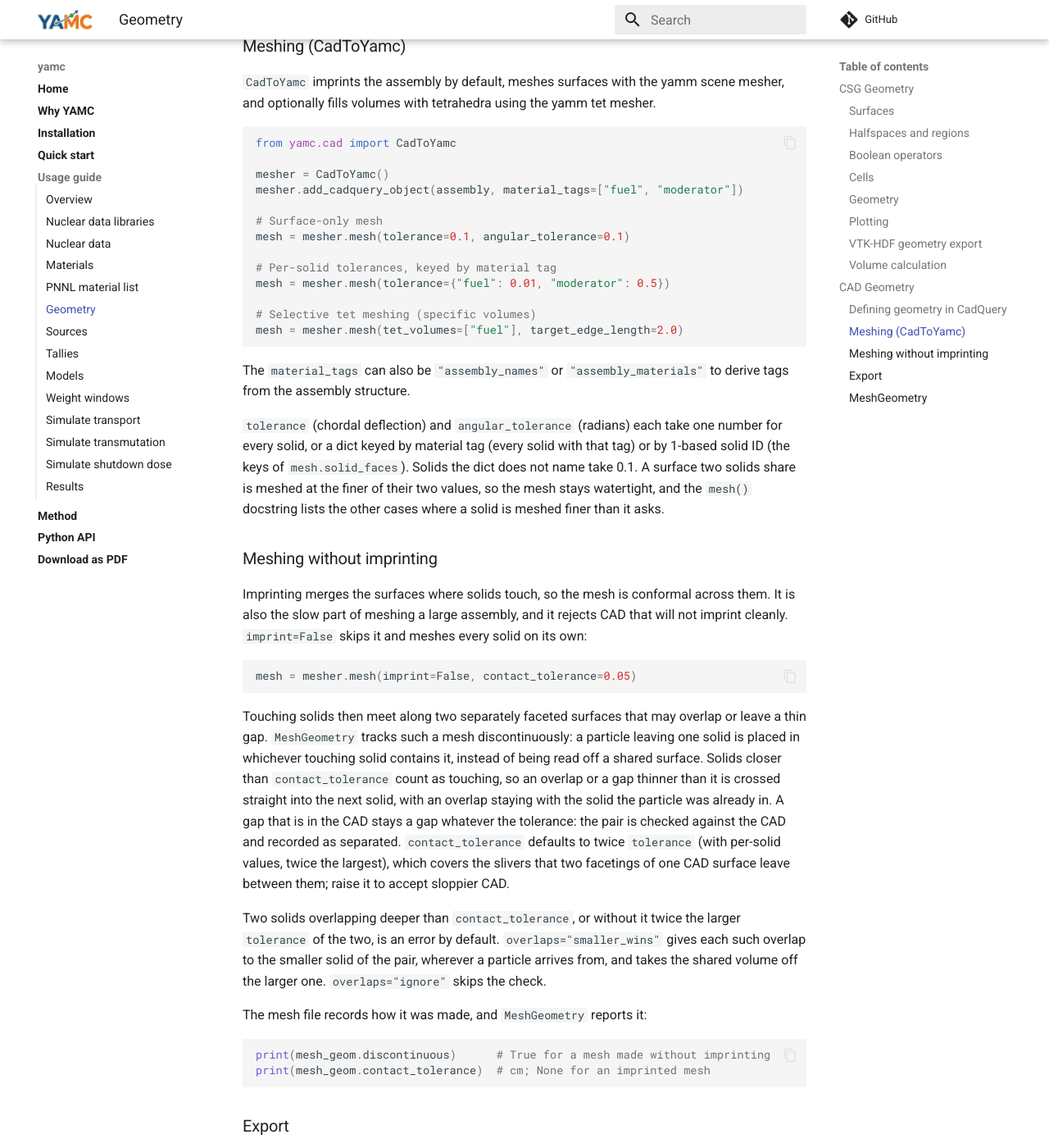
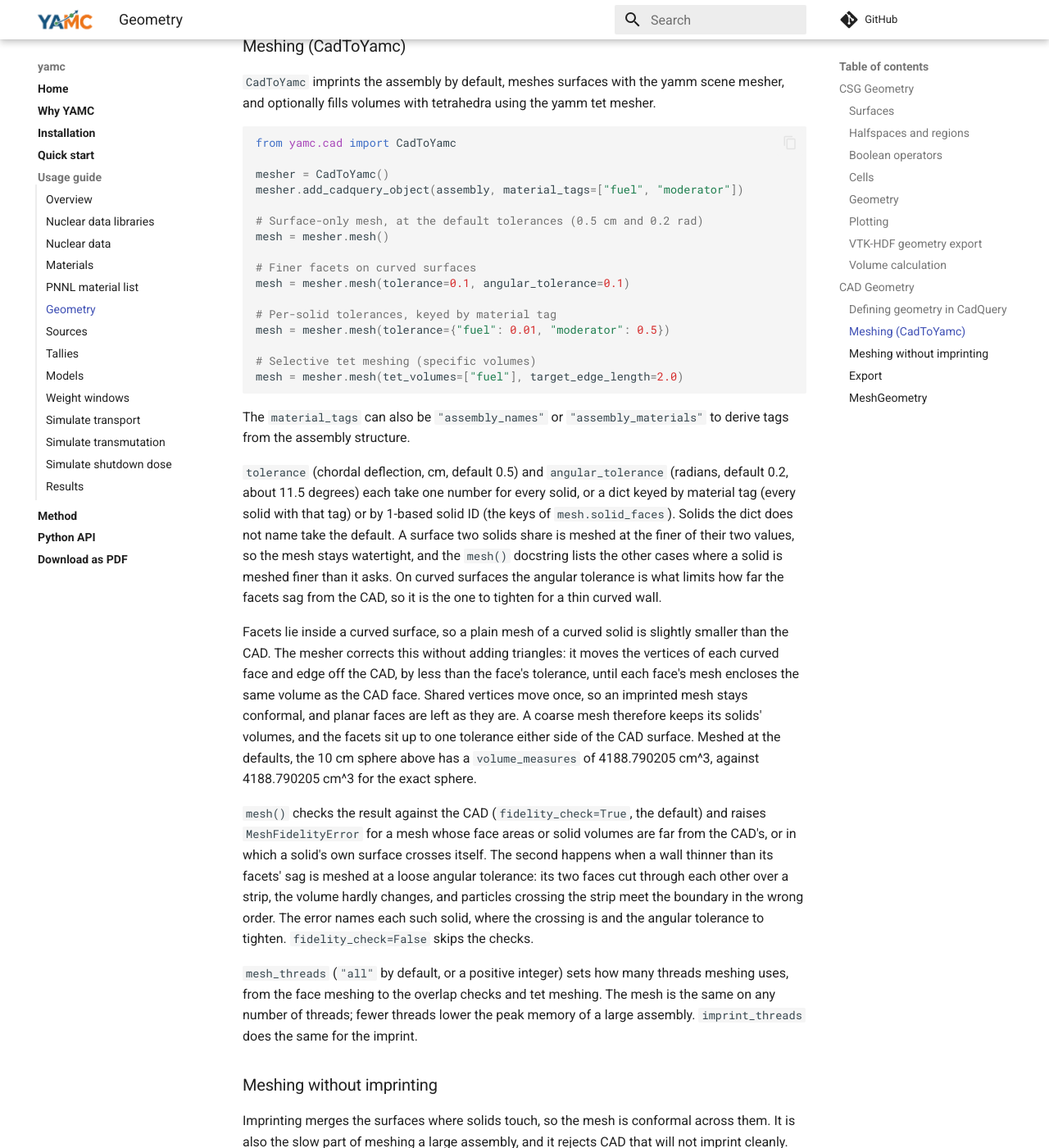
Before and after one commit to fusion-neutronics/yamc, an MkDocs documentation site: the page built from docs/geometry.md, in a window 1280 px wide and 1400 px high, scrolled down 6733 px. Shown: the whole window at 82% size. Built offline with MkDocs 1.6.1 and Material for MkDocs 9.7.7, drawn with Linux system fonts in a browser that asks for light colours; comment, search, counter and statistics services are not loaded; some of the changed text lies outside the part shown.

Commit message:
Document the CAD meshing defaults and checks and mesh lost particles
geometry.md: MeshGeometry materials keys are bare volume names (the
documented mat:<name> keys now raise ValueError, with the real message),
unkeyed volumes are void with one warning, the new 0.5 cm / 0.2 rad
default tolerances, the face-volume correction, the self-crossing
fidelity check, and mesh_threads. tallies.md: the unstructured_mesh
volume name example drops mat: too.

method.md and simulate_transport.md: a particle the mesh cannot place,
or one that leaves a volume through a crack, is lost where it happens.

Covers fusion-neutronics/core#459, #484, #485, #488, #489, #492, #494
and #497.

````diff
--- a/docs/geometry.md
+++ b/docs/geometry.md
@@ -328,7 +328,7 @@ triangles) when the mesh is loaded, and is available as
 
 <!-- doctest: skip -->
 ```python
-mesh_geom = yamc.MeshGeometry(filename="geometry.arrow", materials={"mat:fuel": fuel})
+mesh_geom = yamc.MeshGeometry(filename="geometry.arrow", materials={"fuel": fuel})
 
 for name, vol in zip(mesh_geom.volume_names, mesh_geom.volume_measures):
     print(f"{name}: {vol:.2f} cm^3")
@@ -378,7 +378,10 @@ from yamc.cad import CadToYamc
 mesher = CadToYamc()
 mesher.add_cadquery_object(assembly, material_tags=["fuel", "moderator"])
 
-# Surface-only mesh
+# Surface-only mesh, at the default tolerances (0.5 cm and 0.2 rad)
+mesh = mesher.mesh()
+
+# Finer facets on curved surfaces
 mesh = mesher.mesh(tolerance=0.1, angular_tolerance=0.1)
 
 # Per-solid tolerances, keyed by material tag
@@ -390,7 +393,13 @@ mesh = mesher.mesh(tet_volumes=["fuel"], target_edge_length=2.0)
 
 The ``material_tags`` can also be ``"assembly_names"`` or ``"assembly_materials"`` to derive tags from the assembly structure.
 
-``tolerance`` (chordal deflection) and ``angular_tolerance`` (radians) each take one number for every solid, or a dict keyed by material tag (every solid with that tag) or by 1-based solid ID (the keys of ``mesh.solid_faces``). Solids the dict does not name take 0.1. A surface two solids share is meshed at the finer of their two values, so the mesh stays watertight, and the ``mesh()`` docstring lists the other cases where a solid is meshed finer than it asks.
+``tolerance`` (chordal deflection, cm, default 0.5) and ``angular_tolerance`` (radians, default 0.2, about 11.5 degrees) each take one number for every solid, or a dict keyed by material tag (every solid with that tag) or by 1-based solid ID (the keys of ``mesh.solid_faces``). Solids the dict does not name take the default. A surface two solids share is meshed at the finer of their two values, so the mesh stays watertight, and the ``mesh()`` docstring lists the other cases where a solid is meshed finer than it asks. On curved surfaces the angular tolerance is what limits how far the facets sag from the CAD, so it is the one to tighten for a thin curved wall.
+
+Facets lie inside a curved surface, so a plain mesh of a curved solid is slightly smaller than the CAD. The mesher corrects this without adding triangles: it moves the vertices of each curved face and edge off the CAD, by less than the face's tolerance, until each face's mesh encloses the same volume as the CAD face. Shared vertices move once, so an imprinted mesh stays conformal, and planar faces are left as they are. A coarse mesh therefore keeps its solids' volumes, and the facets sit up to one tolerance either side of the CAD surface. Meshed at the defaults, the 10 cm sphere above has a ``volume_measures`` of 4188.790205 cm^3, against 4188.790205 cm^3 for the exact sphere.
+
+``mesh()`` checks the result against the CAD (``fidelity_check=True``, the default) and raises ``MeshFidelityError`` for a mesh whose face areas or solid volumes are far from the CAD's, or in which a solid's own surface crosses itself. The second happens when a wall thinner than its facets' sag is meshed at a loose angular tolerance: its two faces cut through each other over a strip, the volume hardly changes, and particles crossing the strip meet the boundary in the wrong order. The error names each such solid, where the crossing is and the angular tolerance to tighten. ``fidelity_check=False`` skips the checks.
+
+``mesh_threads`` (``"all"`` by default, or a positive integer) sets how many threads meshing uses, from the face meshing to the overlap checks and tet meshing. The mesh is the same on any number of threads; fewer threads lower the peak memory of a large assembly. ``imprint_threads`` does the same for the imprint.
 
 ### Meshing without imprinting
 
@@ -454,13 +463,23 @@ moderator = yamc.Material(composition={"H2O": 1.0}, density=1.0)
 mesh_geom = yamc.MeshGeometry(
     filename="geometry.arrow",
     materials={
-        "mat:fuel": fuel,
-        "mat:moderator": moderator,
+        "fuel": fuel,
+        "moderator": moderator,
     },
 )
 ```
 
-The mesh file is a YAMC Arrow IPC mesh (``.arrow``); other meshers are supported by writing that format. Material keys use the ``"mat:<name>"`` convention matching the export tags.
+The mesh file is a YAMC Arrow IPC mesh (``.arrow``); other meshers are supported by writing that format. The ``materials`` keys are volume names as ``mesh_geom.volume_names`` lists them: the material tags given to ``CadToYamc``, without a ``mat:`` prefix. A key that matches no volume raises ``ValueError``, which lists the volume names and suggests the nearest one:
+
+```text
+ValueError: 'geometry.arrow': materials keys match no volume: 'fual'. Volume names are: 'fuel', 'moderator'. Did you mean 'fuel' for 'fual'?
+```
+
+Volumes with no key are void, and are listed in one warning when the mesh is loaded:
+
+```text
+Warning: 1 named volume(s) have no entry in materials and are void: 'moderator'
+```
 
 Optional parameters control the vacuum boundary:
 
````
Also changed, not shown: other parts of docs/geometry.md (+1 -1 lines), docs/method.md (+18 -0 lines), docs/simulate_transport.md (+2 -0 lines), docs/tallies.md (+1 -1 lines).
